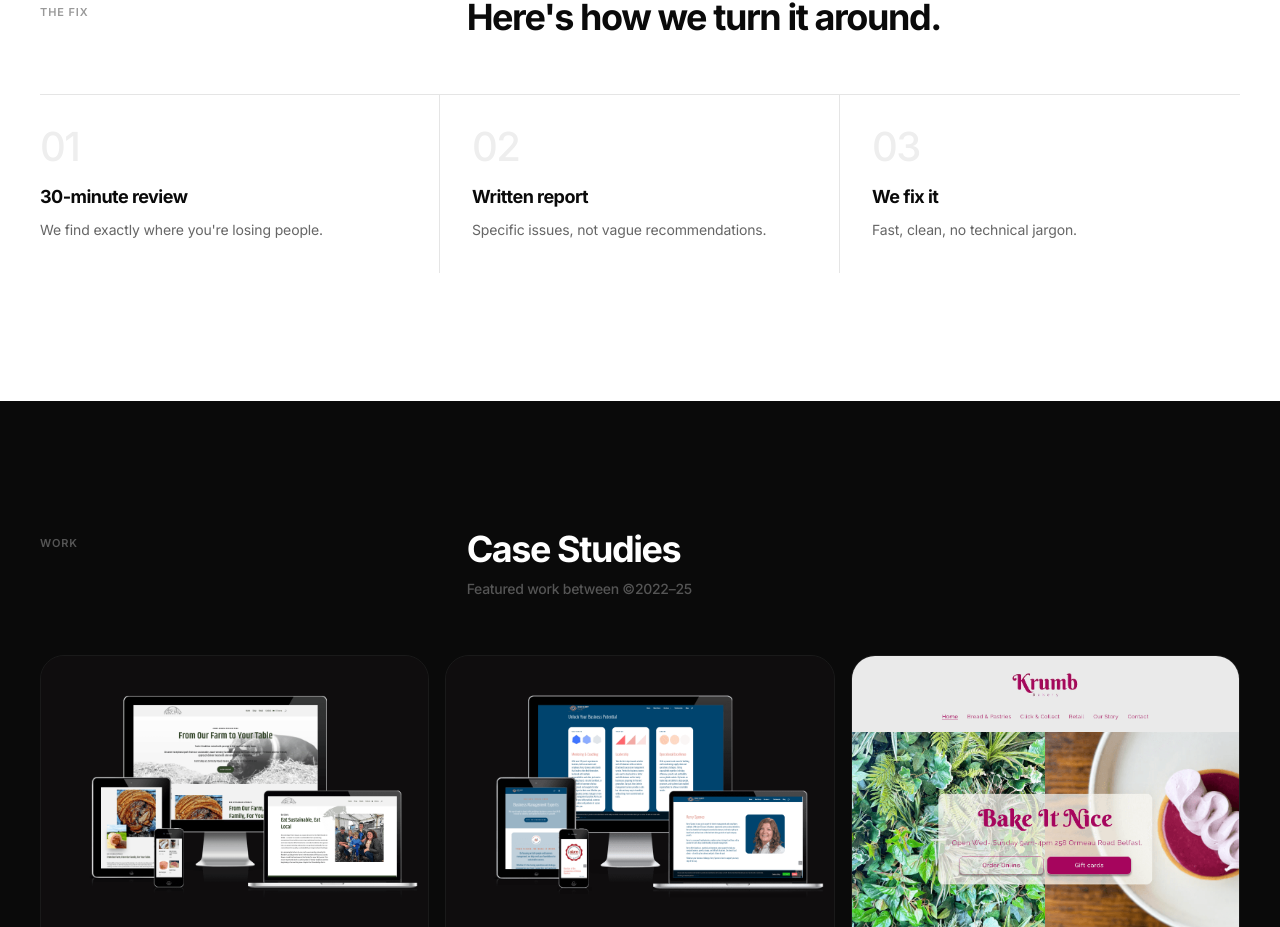
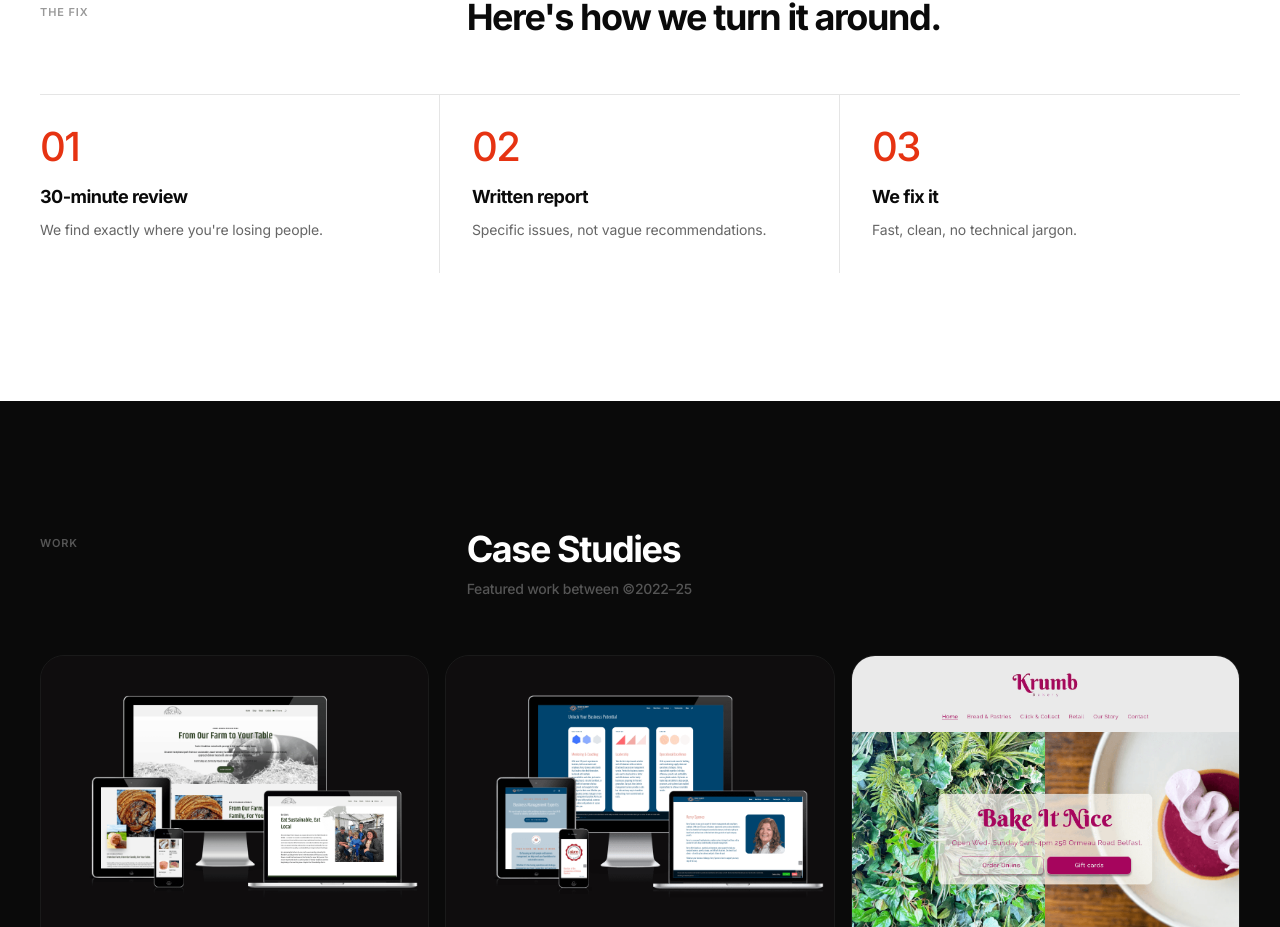
Before and after one commit to yarn-digital-org/yd-dashboard, a Next.js app: page /website-not-converting in a window 1280 px wide. Shown: the part 1378-2305 px from the top of the page. Built offline with nearby package versions, Linux system fonts and the light colour scheme; no server answers.

Commit message:
Change step numbers to Yarn red (#e63312) on /website-not-converting

```diff
--- a/src/app/website-not-converting/page.tsx
+++ b/src/app/website-not-converting/page.tsx
@@ -188,7 +188,7 @@ export default function WebsiteNotConvertingPage() {
                 { num: '03', title: 'We fix it', desc: 'Fast, clean, no technical jargon.' },
               ].map((step, i) => (
                 <div key={i} className={`py-8 md:px-8 ${i === 0 ? 'md:pl-0' : ''} ${i < 2 ? 'border-b md:border-b-0 md:border-r border-[#e5e5e5]' : ''}`}>
-                  <span className="text-[40px] font-medium text-[#eee] leading-none block mb-4" style={{ letterSpacing: '-0.04em' }}>
+                  <span className="text-[40px] font-medium text-[#e63312] leading-none block mb-4" style={{ letterSpacing: '-0.04em' }}>
                     {step.num}
                   </span>
                   <h3 className="text-lg font-semibold text-[#0a0a0a] mb-2" style={{ letterSpacing: '-0.03em' }}>
```
